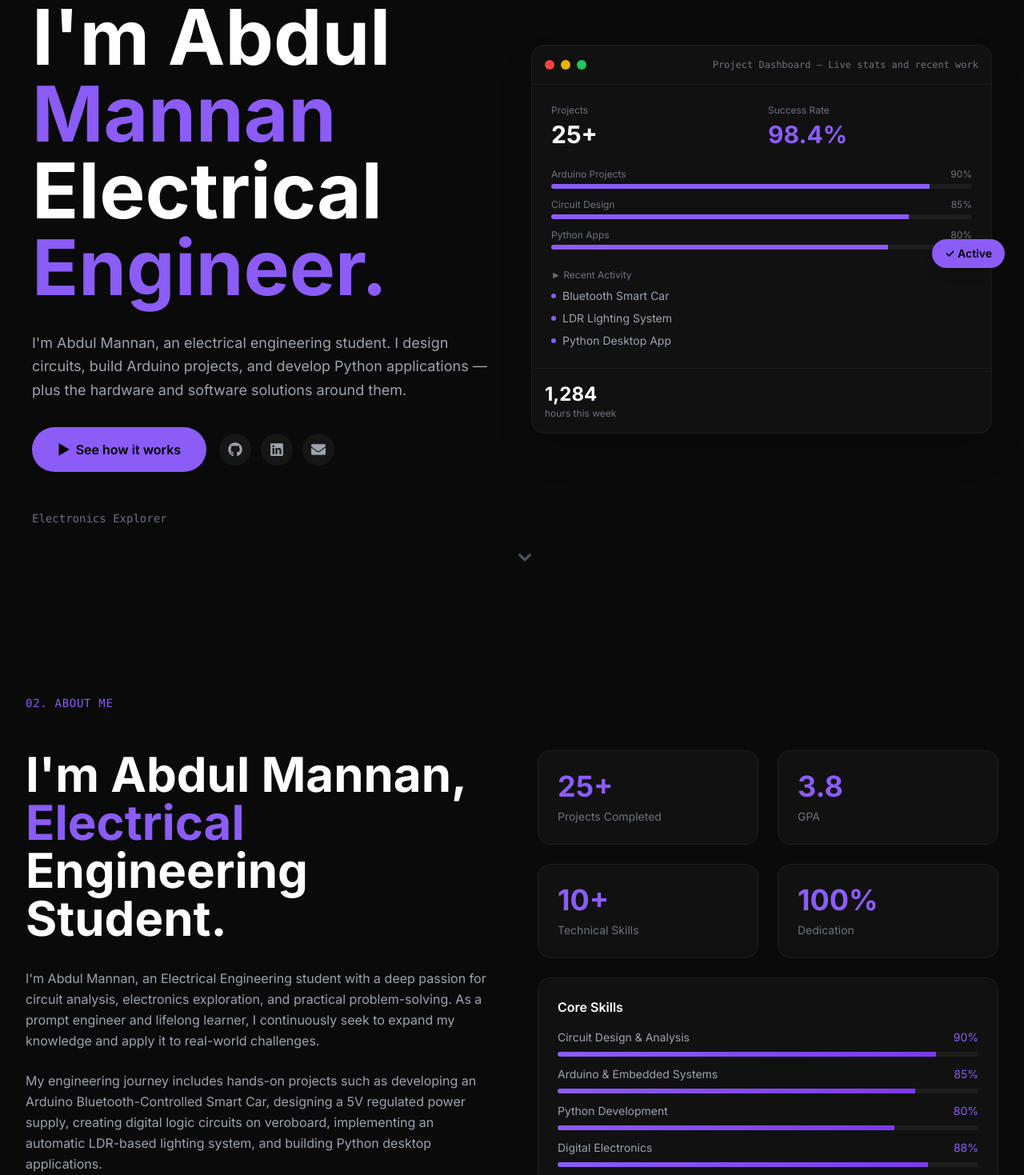
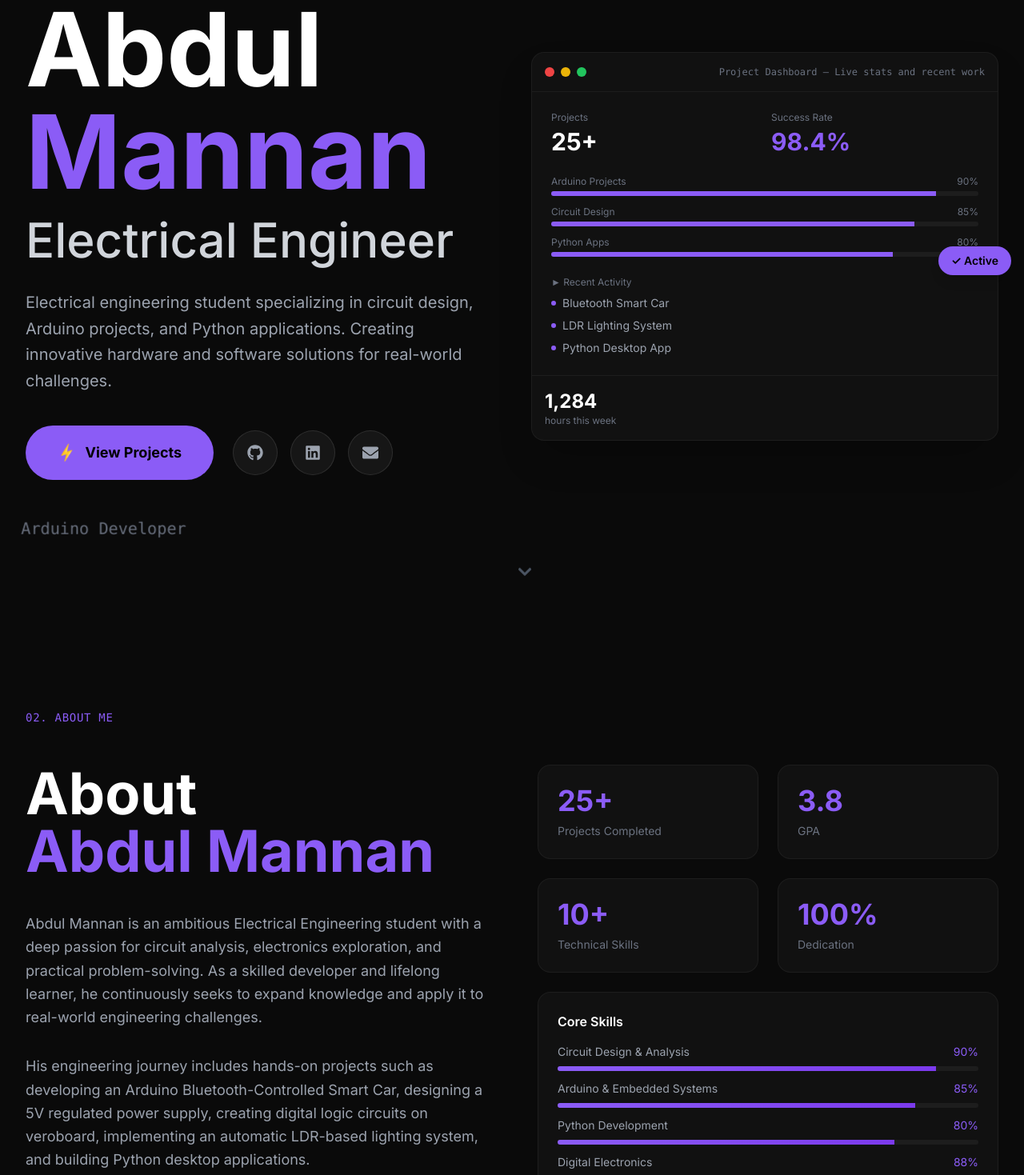
Before and after one commit to abdmananch16/Portfolio-Website, a Next.js app: page / in a window 1280 px wide. Shown: the part 140-1609 px from the top of the page at 80% size. Built offline with nearby package versions, Linux system fonts and the light colour scheme; a web font is replaced by a local one.

Commit message:
Enhance animations, perfect sizing, and use 'Abdul Mannan' directly instead of 'I am' throughout website

```diff
--- a/components/About.tsx
+++ b/components/About.tsx
@@ -54,33 +54,66 @@ const About = () => {
             animate={inView ? { opacity: 1, x: 0 } : {}}
             transition={{ duration: 0.8 }}
           >
-            <h2 className="text-4xl md:text-5xl lg:text-6xl font-bold text-white mb-8 leading-tight">
-              I&apos;m Abdul Mannan,
-              <br />
-              <span className="text-violet-500">Electrical</span>
-              <br />
-              Engineering Student.
-            </h2>
+            <motion.h2
+              className="text-5xl md:text-6xl lg:text-7xl font-bold text-white mb-10 leading-tight"
+              initial={{ opacity: 0, x: -50 }}
+              animate={inView ? { opacity: 1, x: 0 } : {}}
+              transition={{ duration: 0.8 }}
+            >
+              <motion.span
+                initial={{ opacity: 0 }}
+                animate={inView ? { opacity: 1 } : {}}
+                transition={{ delay: 0.3, duration: 0.8 }}
+                className="block"
+              >
+                About
+              </motion.span>
+              <motion.span
+                initial={{ opacity: 0, x: -30 }}
+                animate={inView ? { opacity: 1, x: 0 } : {}}
+                transition={{ delay: 0.5, duration: 0.8 }}
+                className="block text-violet-500"
+              >
+                Abdul Mannan
+              </motion.span>
+            </motion.h2>
 
-            <div className="space-y-6 text-gray-400 leading-relaxed">
-              <p>
-                I&apos;m Abdul Mannan, an Electrical Engineering student with a deep passion for circuit analysis,
-                electronics exploration, and practical problem-solving. As a prompt engineer and
-                lifelong learner, I continuously seek to expand my knowledge and apply it to
-                real-world challenges.
-              </p>
-              <p>
-                My engineering journey includes hands-on projects such as developing an Arduino
+            <motion.div
+              className="space-y-8 text-gray-400 leading-relaxed text-lg"
+              initial={{ opacity: 0, y: 30 }}
+              animate={inView ? { opacity: 1, y: 0 } : {}}
+              transition={{ delay: 0.7, duration: 0.8 }}
+            >
+              <motion.p
+                initial={{ opacity: 0 }}
+                animate={inView ? { opacity: 1 } : {}}
+                transition={{ delay: 0.9, duration: 1 }}
+              >
+                Abdul Mannan is an ambitious Electrical Engineering student with a deep passion for circuit analysis,
+                electronics exploration, and practical problem-solving. As a skilled developer and
+                lifelong learner, he continuously seeks to expand knowledge and apply it to
+                real-world engineering challenges.
+              </motion.p>
+              <motion.p
+                initial={{ opacity: 0 }}
+                animate={inView ? { opacity: 1 } : {}}
+                transition={{ delay: 1.1, duration: 1 }}
+              >
+                His engineering journey includes hands-on projects such as developing an Arduino
                 Bluetooth-Controlled Smart Car, designing a 5V regulated power supply, creating
                 digital logic circuits on veroboard, implementing an automatic LDR-based lighting
                 system, and building Python desktop applications.
-              </p>
-              <p>
-                As a Python developer and electronics enthusiast, I enjoy working on projects
+              </motion.p>
+              <motion.p
+                initial={{ opacity: 0 }}
+                animate={inView ? { opacity: 1 } : {}}
+                transition={{ delay: 1.3, duration: 1 }}
+              >
+                As a Python developer and electronics enthusiast, Abdul Mannan enjoys working on projects
                 that combine hardware and software, exploring IoT solutions, and continuously
                 learning new technologies to stay at the forefront of electrical engineering innovation.
-              </p>
-            </div>
+              </motion.p>
+            </motion.div>
           </motion.div>
 
           {/* Right Stats */}
--- a/components/Hero.tsx
+++ b/components/Hero.tsx
@@ -52,14 +52,31 @@ const Hero = () => {
               transition={{ delay: 0.3 }}
               className="mb-8"
             >
-              <h1 className="text-5xl sm:text-6xl md:text-7xl lg:text-8xl font-bold text-white leading-[0.9] mb-4">
-                I&apos;m Abdul
-                <br />
-                <span className="text-violet-500">Mannan</span>
-                <br />
-                Electrical
-                <br />
-                <span className="text-violet-500">Engineer.</span>
+              <h1 className="text-6xl sm:text-7xl md:text-8xl lg:text-9xl font-bold text-white leading-[0.85] mb-4">
+                <motion.span
+                  initial={{ opacity: 0, x: -50 }}
+                  animate={{ opacity: 1, x: 0 }}
+                  transition={{ delay: 0.5, duration: 0.8 }}
+                  className="block"
+                >
+                  Abdul
+                </motion.span>
+                <motion.span
+                  initial={{ opacity: 0, x: 50 }}
+                  animate={{ opacity: 1, x: 0 }}
+                  transition={{ delay: 0.7, duration: 0.8 }}
+                  className="block text-violet-500"
+                >
+                  Mannan
+                </motion.span>
+                <motion.div
+                  initial={{ opacity: 0, scale: 0.8 }}
+                  animate={{ opacity: 1, scale: 1 }}
+                  transition={{ delay: 0.9, duration: 0.8 }}
+                  className="text-3xl sm:text-4xl md:text-5xl lg:text-6xl font-medium text-gray-300 mt-4"
+                >
+                  Electrical Engineer
+                </motion.div>
               </h1>
             </motion.div>
 
@@ -67,44 +84,65 @@ const Hero = () => {
             <motion.p
               initial={{ opacity: 0, y: 20 }}
               animate={{ opacity: 1, y: 0 }}
-              transition={{ delay: 0.5 }}
-              className="text-gray-400 text-lg leading-relaxed mb-8 max-w-xl"
+              transition={{ delay: 1.1 }}
+              className="text-gray-400 text-xl leading-relaxed mb-10 max-w-2xl"
             >
-              I&apos;m Abdul Mannan, an electrical engineering student. I design circuits, build Arduino projects, and develop Python applications — plus the hardware and software solutions around them.
+              <motion.span
+                initial={{ opacity: 0 }}
+                animate={{ opacity: 1 }}
+                transition={{ delay: 1.3, duration: 1 }}
+              >
+                Electrical engineering student specializing in circuit design, Arduino projects,
+                and Python applications. Creating innovative hardware and software solutions
+                for real-world challenges.
+              </motion.span>
             </motion.p>
 
             {/* CTA Button */}
             <motion.div
               initial={{ opacity: 0, y: 20 }}
               animate={{ opacity: 1, y: 0 }}
-              transition={{ delay: 0.6 }}
-              className="flex items-center gap-4"
+              transition={{ delay: 1.5 }}
+              className="flex items-center gap-6 mb-12"
             >
               <motion.a
                 href="#projects"
-                className="group px-8 py-4 bg-violet-500 hover:bg-violet-600 text-black font-semibold rounded-full transition-all flex items-center gap-2"
-                whileHover={{ scale: 1.05 }}
+                className="group px-10 py-5 bg-violet-500 hover:bg-violet-600 text-black font-bold rounded-full transition-all flex items-center gap-3 text-lg"
+                whileHover={{ scale: 1.05, boxShadow: "0 0 25px rgba(139, 92, 246, 0.5)" }}
                 whileTap={{ scale: 0.95 }}
               >
-                <span>▶</span>
-                See how it works
+                <motion.span
+                  animate={{ rotate: [0, 360] }}
+                  transition={{ duration: 2, repeat: Infinity, ease: "linear" }}
+                >
+                  ⚡
+                </motion.span>
+                View Projects
               </motion.a>
 
               {/* Social Icons */}
-              <div className="flex items-center gap-3">
+              <div className="flex items-center gap-4">
                 {[
-                  { icon: FaGithub, href: 'https://github.com' },
-                  { icon: FaLinkedin, href: 'https://linkedin.com' },
-                  { icon: FaEnvelope, href: '#contact' },
+                  { icon: FaGithub, href: 'https://github.com', label: 'GitHub' },
+                  { icon: FaLinkedin, href: 'https://linkedin.com', label: 'LinkedIn' },
+                  { icon: FaEnvelope, href: '#contact', label: 'Email' },
                 ].map((social, index) => (
                   <motion.a
                     key={index}
                     href={social.href}
-                    className="w-10 h-10 flex items-center justify-center rounded-full bg-white/5 hover:bg-white/10 text-gray-400 hover:text-white transition-all"
-                    whileHover={{ scale: 1.1, y: -2 }}
+                    className="w-14 h-14 flex items-center justify-center rounded-full bg-white/5 hover:bg-violet-500/20 text-gray-400 hover:text-violet-400 transition-all border border-white/10 hover:border-violet-500/50"
+                    whileHover={{
+                      scale: 1.1,
+                      y: -5,
+                      boxShadow: "0 10px 25px rgba(139, 92, 246, 0.3)"
+                    }}
                     whileTap={{ scale: 0.9 }}
+                    initial={{ opacity: 0, y: 20 }}
+                    animate={{ opacity: 1, y: 0 }}
+                    transition={{ delay: 1.7 + index * 0.1 }}
+                    title={social.label}
                   >
-                    <social.icon size={18} />
+                    <social.icon size={20} />
                   </motion.a>
                 ))}
               </div>
@@ -114,24 +152,37 @@ const Hero = () => {
             <motion.div
               initial={{ opacity: 0 }}
               animate={{ opacity: 1 }}
-              transition={{ delay: 0.8 }}
-              className="mt-12 text-gray-500 text-sm font-mono"
+              transition={{ delay: 2 }}
+              className="text-gray-500 text-lg font-mono"
+            >
+              <motion.div
+                animate={{
+                  opacity: [0.5, 1, 0.5],
+                  scale: [1, 1.02, 1]
+                }}
+                transition={{
+                  duration: 2,
+                  repeat: Infinity,
+                  ease: "easeInOut"
+                }}
               >
                 <TypeAnimation
                   sequence={[
-                  'Circuit Analysis Enthusiast',
+                    'Circuit Analysis Expert',
                     2000,
-                  'Electronics Explorer',
+                    'Arduino Developer',
                     2000,
-                  'Python Developer',
+                    'Python Programmer',
                     2000,
-                  'Lifelong Learner',
+                    'Innovation Engineer',
                     2000,
                   ]}
                   wrapper="span"
                   speed={50}
                   repeat={Infinity}
+                  style={{ fontSize: '1.1em' }}
                 />
+              </motion.div>
             </motion.div>
           </motion.div>
 
```
Lines whose indentation alone changed are shown as unchanged.
